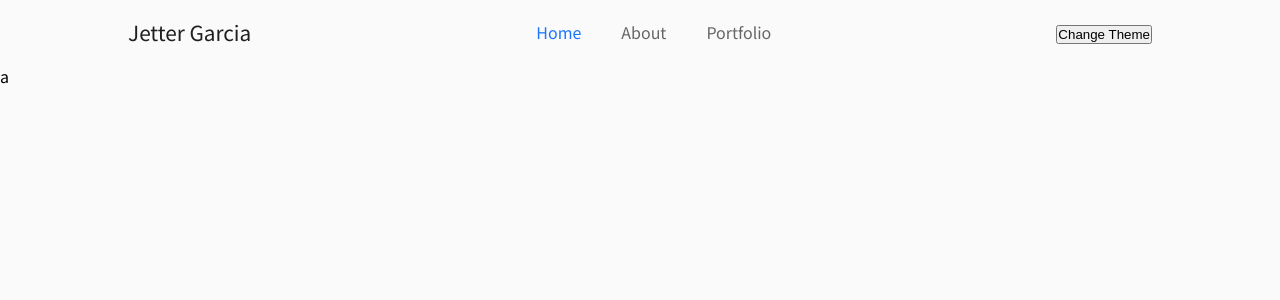
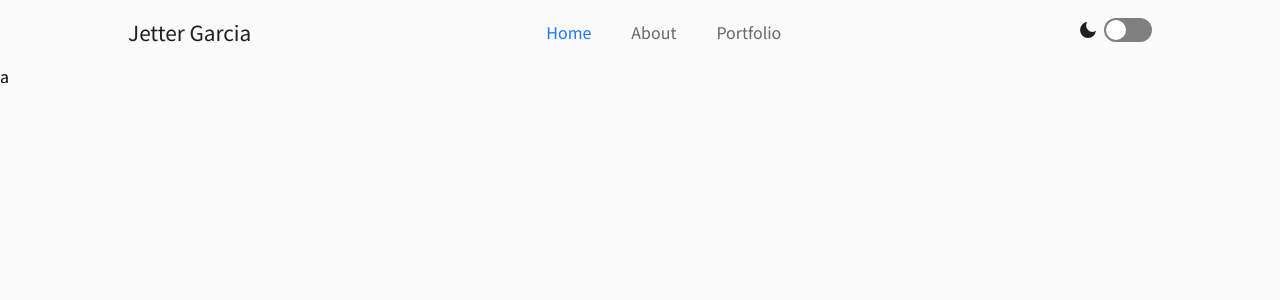
Before and after one commit to jetsgarcia/lab2, a PHP site: page / in a window 1280 px wide. Shown: the top 300 px of the page. Run offline with PHP 8.4, Linux system fonts and the light colour scheme.

Commit message:
Added the toggle button for switching theme

```diff
--- a/week5/assets/css/styles.css
+++ b/week5/assets/css/styles.css
@@ -85,4 +85,50 @@ body {
 }
 .navbar ul li button:hover:not(.active) {
   color: var(--text-color);
+}
+.navbar .toggle-theme-container svg {
+  fill: var(--text-color);
+}
+.navbar .toggle-theme-container .toggle {
+  position: relative;
+  display: inline-block;
+  width: 3rem;
+  height: 1.5rem;
+}
+.navbar .toggle-theme-container .toggle input {
+  display: none;
+}
+.navbar .toggle-theme-container .toggle input:checked + .slider:before {
+  transform: translateX(24px);
+}
+.navbar .toggle-theme-container .toggle input:checked + .slider.light:before {
+  transform: translateX(24px);
+}
+.navbar .toggle-theme-container .toggle input:checked + .slider {
+  background-color: var(--primary-color);
+}
+.navbar .toggle-theme-container .toggle .slider {
+  position: absolute;
+  cursor: pointer;
+  top: 0;
+  left: 0;
+  right: 0;
+  bottom: 0;
+  background-color: gray;
+  transition: 0.4s;
+  border-radius: 34px;
+}
+.navbar .toggle-theme-container .toggle .slider::before {
+  position: absolute;
+  content: "";
+  height: 20px;
+  width: 20px;
+  left: 2px;
+  bottom: 2px;
+  background-color: white;
+  transition: 0.4s;
+  border-radius: 50%;
+}
+.navbar .toggle-theme-container .toggle .slider.light::before {
+  left: 2px;
 }/*# sourceMappingURL=styles.css.map */
--- a/week5/index.htm
+++ b/week5/index.htm
@@ -55,7 +55,22 @@
           <button id="portfolio-link" onclick="changePage(2)">Portfolio</button>
         </li>
       </ul>
-      <div class="toggle-theme-container"><button>Change Theme</button></div>
+      <div class="toggle-theme-container">
+        <svg
+          xmlns="http://www.w3.org/2000/svg"
+          height="24"
+          viewBox="0 -960 960 960"
+          width="24"
+        >
+          <path
+            d="M482.308-160q-133.334 0-226.667-93.333Q162.307-346.667 162.307-480q0-121.539 79.231-210.77Q320.769-780 437.693-796.154q3.23 0 6.346.231 3.115.23 6.115.692-20.231 28.231-32.038 62.808-11.808 34.577-11.808 72.423 0 106.667 74.667 181.333Q555.641-404 662.308-404q38.077 0 72.538-11.808 34.462-11.808 61.923-32.039.462 3 .693 6.116.231 3.115.231 6.346-15.385 116.923-104.616 196.154T482.308-160Z"
+          />
+        </svg>
+        <label class="toggle">
+          <input type="checkbox" checked />
+          <span class="slider"></span>
+        </label>
+      </div>
     </nav>
     <div id="content">
       <section class="show" id="home">a</section>
--- a/week5/script.js
+++ b/week5/script.js
@@ -13,13 +13,9 @@
 
 */
 
-// Initialization variables for theme
-let prefersDarkMode = window.matchMedia("(prefers-color-scheme: dark)");
+// Initializations variables for navigation
+let navigations = ["home", "about", "portfolio"];
 let navLinks = ["#home-link", "#about-link", "#portfolio-link"];
-// let theme = ["light-mode", "dark-mode"];
-
-// Initializations variables for navigation contents to display
-let navigations = ["home", "about", "portfolio"];
 
 function changePage(index) {
   // We loop through each page in the 'navigations' array.
@@ -45,3 +41,41 @@ function changePage(index) {
     }
   });
 }
+
+// Initializations variables for theme
+let prefersDarkMode = localStorage.getItem("prefersDarkMode");
+
+// Get the elements from the DOM for changing the theme
+const toggleSwitch = document.querySelector('.toggle input[type="checkbox"]');
+const body = document.querySelector("body");
+const slider = document.querySelector(".slider");
+
+document.addEventListener("DOMContentLoaded", (e) => {
+  if (prefersDarkMode === "true") {
+    toggleSwitch.checked = true;
+    body.classList.remove("light-mode");
+    body.classList.add("dark-mode");
+  } else {
+    toggleSwitch.checked = false;
+    document.body.classList.remove("dark-mode");
+    document.body.classList.add("light-mode");
+  }
+});
+
+toggleSwitch.addEventListener("change", switchTheme, true);
+
+function switchTheme(e) {
+  if (e.target.checked !== true) {
+    body.classList.remove("dark-mode");
+    body.classList.add("light-mode");
+    slider.classList.add("light");
+    localStorage.setItem("prefersDarkMode", "false");
+    toggleSwitch.checked = false;
+  } else {
+    body.classList.remove("light-mode");
+    body.classList.add("dark-mode");
+    slider.classList.remove("light");
+    localStorage.setItem("prefersDarkMode", "true");
+    toggleSwitch.checked = true;
+  }
+}
```
Also changed, not shown: week5/assets/scss_partials/components/_navbar.scss (+57 -0 lines), 1 other file.
